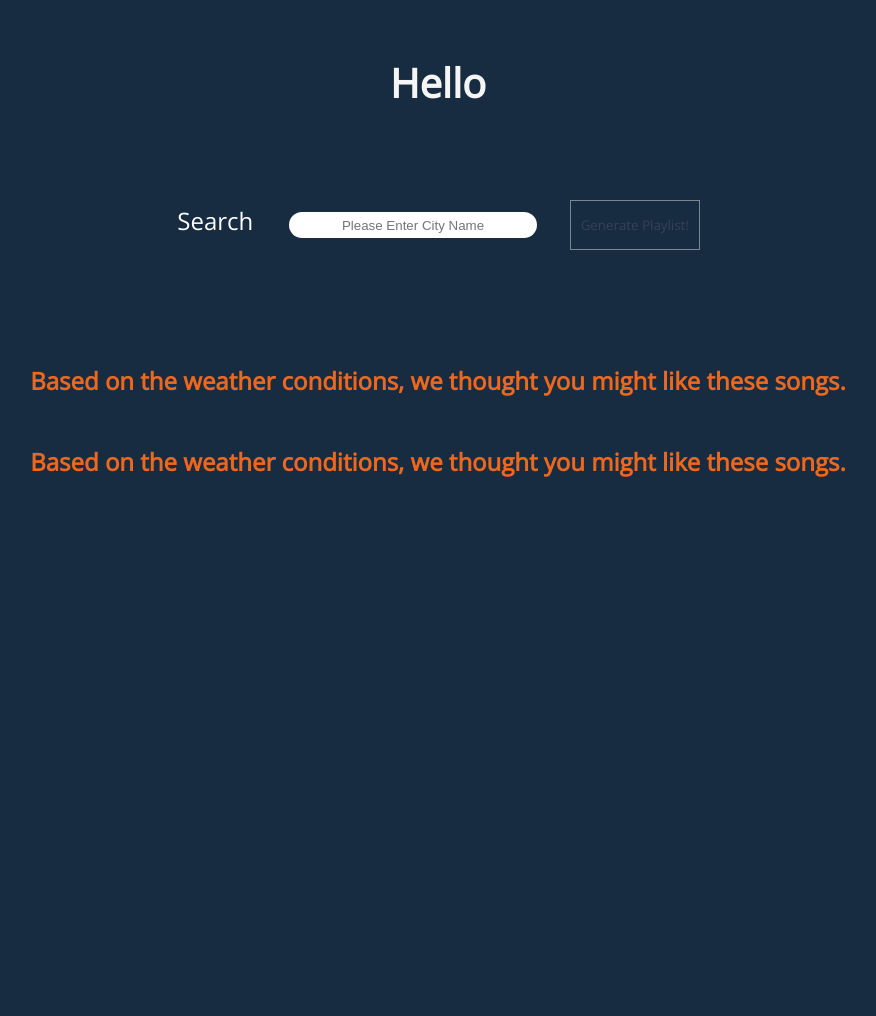
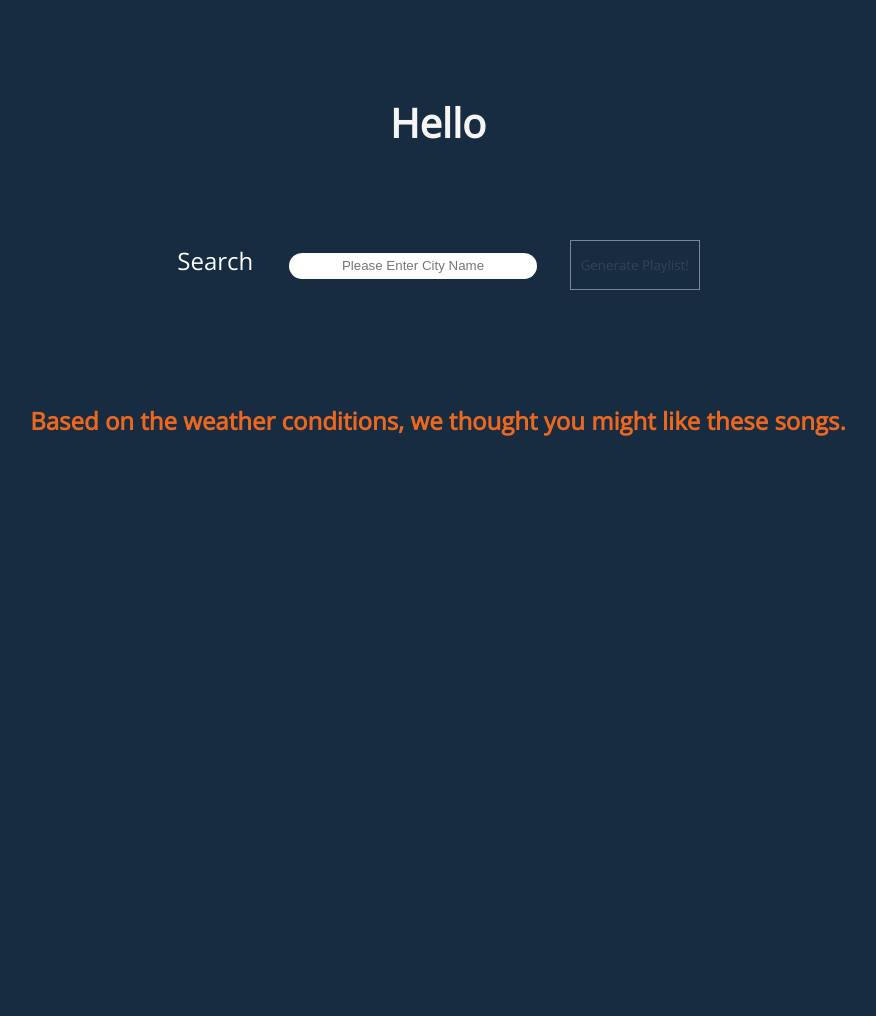
Before and after one commit to sis00337/WeatherPlayer, a Flask app: page / in a window 1280 px wide. Shown: the whole page, without its empty margins (202-1078 px from the left). Run offline with Flask 2, Linux system fonts and the light colour scheme.

Commit message:
Style changed

```diff
--- a/static/style.css
+++ b/static/style.css
@@ -133,8 +133,6 @@
     height: 500px;
     width: 500px;
     overflow: auto;
-    scrollbar-base-color: #274464;
-    scrollbar-color: #ec681f;
 }
 
 #playList div {
--- a/templates/base.html
+++ b/templates/base.html
@@ -29,8 +29,6 @@
 
 
     {% if form.is_submitted %}
-
-        <p id="recommendation-intro">Based on the weather conditions, we thought you might like these songs.</p>
         <div id="playList">
             {% for song in songs %}
                 <img src={{ song["thumbnail"] }}>
```
